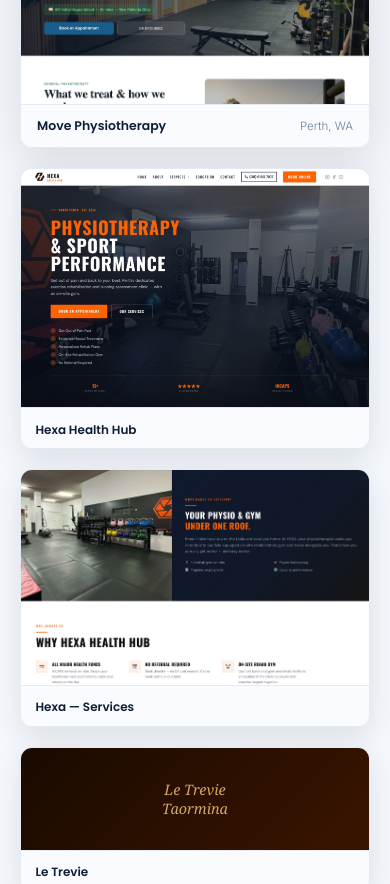
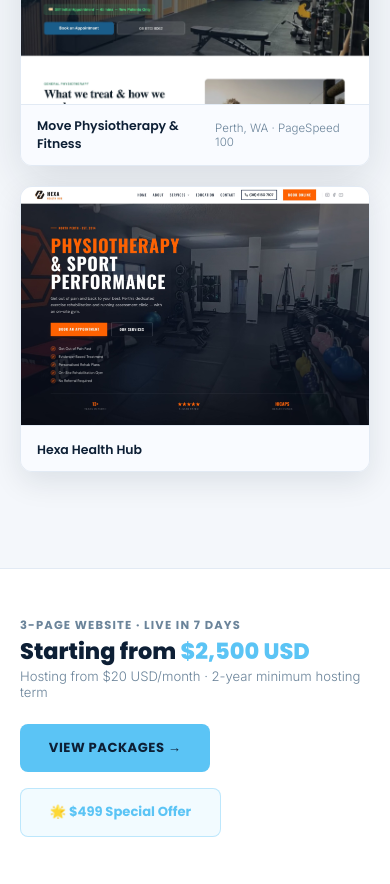
Before and after one commit to MoveXMedia/movexmedia, a Next.js app: page / in a window 390 px wide. Shown: the part 4200-5084 px from the top of the page. Built offline with nearby package versions, Linux system fonts and the light colour scheme.

Commit message:
2yr hosting min everywhere; homepage portfolio 2-up + separate price CTA; services mobile fix

```diff
--- a/pages/get-started.js
+++ b/pages/get-started.js
@@ -91,7 +91,7 @@
             <a href={BOOKING_URL} className="btn btn-lg pulse">Book a Free Call with Daniel →</a>
           </div>
           <p style={{ color: 'rgba(255,255,255,0.25)', fontSize: '0.78rem', marginTop: '1rem', fontWeight: 300 }}>
-            No obligation · Takes 15 minutes · All prices in USD
+            All prices in USD · 2-year minimum hosting term
           </p>
         </div>
       </section>
@@ -295,7 +295,7 @@
           </p>
           <a href={BOOKING_URL} className="btn btn-lg pulse">Book My Free Call with Daniel →</a>
           <div style={{ display: 'flex', gap: '2rem', justifyContent: 'center', flexWrap: 'wrap', marginTop: '2rem' }}>
-            {['$499 USD one-off', '$20 USD/month (2yr min)', 'Live in 7 days', 'You own the site'].map(item => (
+            {['$499 USD one-off', 'Live in 7 days', '$20 USD/mo · 2yr min', 'You own the site'].map(item => (
               <div key={item} style={{ display: 'flex', alignItems: 'center', gap: '0.4rem', color: 'rgba(255,255,255,0.35)', fontSize: '0.8rem', fontWeight: 300 }}>
                 <span style={{ color: '#5bc4f5', fontSize: '0.7rem' }}>✓</span> {item}
               </div>
--- a/pages/index.js
+++ b/pages/index.js
@@ -229,35 +229,19 @@
 
           </div>
 
-          {/* Portfolio */}
-          <div style={{ display: 'grid', gridTemplateColumns: '2fr 1fr 1fr', gap: '1.25rem', alignItems: 'start' }} className="portfolio-grid-home">
+          {/* Portfolio — Move Physio + Hexa home only */}
+          <div style={{ display: 'grid', gridTemplateColumns: '3fr 2fr', gap: '1.25rem', alignItems: 'start' }} className="portfolio-grid-home">
             <div style={{ borderRadius: '12px', overflow: 'hidden', boxShadow: '0 16px 48px rgba(13,31,53,0.12)', border: '1px solid #e2eaf4' }}>
               <img src="/work-move-physio.png" alt="Move Physiotherapy website" style={{ width: '100%', display: 'block' }} />
               <div style={{ padding: '0.75rem 1rem', background: '#f9fbff', borderTop: '1px solid #e2eaf4', display: 'flex', alignItems: 'center', justifyContent: 'space-between' }}>
-                <span style={{ fontFamily: 'Poppins, sans-serif', fontWeight: 600, fontSize: '0.78rem', color: '#0d1f35' }}>Move Physiotherapy</span>
-                <span style={{ fontSize: '0.72rem', color: '#6b849a', fontWeight: 300 }}>Perth, WA</span>
+                <span style={{ fontFamily: 'Poppins, sans-serif', fontWeight: 600, fontSize: '0.78rem', color: '#0d1f35' }}>Move Physiotherapy & Fitness</span>
+                <span style={{ fontSize: '0.72rem', color: '#6b849a', fontWeight: 300 }}>Perth, WA · PageSpeed 100</span>
               </div>
             </div>
             <div style={{ borderRadius: '12px', overflow: 'hidden', boxShadow: '0 10px 30px rgba(13,31,53,0.1)', border: '1px solid #e2eaf4' }}>
               <img src="/work-hexa-1.png" alt="Hexa Health Hub website" style={{ width: '100%', display: 'block' }} />
-              <div style={{ padding: '0.6rem 0.9rem', background: '#f9fbff', borderTop: '1px solid #e2eaf4' }}>
-                <span style={{ fontFamily: 'Poppins, sans-serif', fontWeight: 600, fontSize: '0.75rem', color: '#0d1f35' }}>Hexa Health Hub</span>
-              </div>
-            </div>
-            <div style={{ display: 'flex', flexDirection: 'column', gap: '1.25rem' }}>
-              <div style={{ borderRadius: '12px', overflow: 'hidden', boxShadow: '0 10px 30px rgba(13,31,53,0.1)', border: '1px solid #e2eaf4' }}>
-                <img src="/work-hexa-2.png" alt="Hexa Health Hub interior" style={{ width: '100%', display: 'block' }} />
-                <div style={{ padding: '0.6rem 0.9rem', background: '#f9fbff', borderTop: '1px solid #e2eaf4' }}>
-                  <span style={{ fontFamily: 'Poppins, sans-serif', fontWeight: 600, fontSize: '0.75rem', color: '#0d1f35' }}>Hexa — Services</span>
-                </div>
-              </div>
-              <div style={{ borderRadius: '12px', overflow: 'hidden', boxShadow: '0 10px 30px rgba(13,31,53,0.1)', border: '1px solid #e2eaf4' }}>
-                <div style={{ background: 'linear-gradient(135deg, #1a0a00, #3a1500)', padding: '2rem 1rem', display: 'flex', alignItems: 'center', justifyContent: 'center', minHeight: '100px' }}>
-                  <span style={{ color: '#d4a862', fontFamily: 'Georgia, serif', fontSize: '0.9rem', textAlign: 'center', fontStyle: 'italic' }}>Le Trevie<br/>Taormina</span>
-                </div>
-                <div style={{ padding: '0.6rem 0.9rem', background: '#f9fbff', borderTop: '1px solid #e2eaf4' }}>
-                  <span style={{ fontFamily: 'Poppins, sans-serif', fontWeight: 600, fontSize: '0.75rem', color: '#0d1f35' }}>Le Trevie</span>
-                </div>
+              <div style={{ padding: '0.75rem 1rem', background: '#f9fbff', borderTop: '1px solid #e2eaf4' }}>
+                <span style={{ fontFamily: 'Poppins, sans-serif', fontWeight: 600, fontSize: '0.78rem', color: '#0d1f35' }}>Hexa Health Hub</span>
               </div>
             </div>
           </div>
@@ -267,6 +251,27 @@
           @media (max-width: 900px) { .website-top-grid { grid-template-columns: 1fr !important; gap: 3rem !important; } }
           @media (max-width: 700px) { .portfolio-grid-home { grid-template-columns: 1fr !important; } }
         `}</style>
+      </section>
+
+      {/* ── WEBSITE OFFER CTA ── */}
+      <section style={{ padding: '3rem 2rem', background: '#ffffff', borderTop: '1px solid #e2eaf4' }}>
+        <div style={{ maxWidth: '1200px', margin: '0 auto', display: 'flex', alignItems: 'center', justifyContent: 'space-between', flexWrap: 'wrap', gap: '1.5rem' }}>
+          <div>
+            <div style={{ fontFamily: 'Poppins, sans-serif', fontSize: '0.72rem', fontWeight: 700, letterSpacing: '0.1em', textTransform: 'uppercase', color: '#6b849a', marginBottom: '0.3rem' }}>3-page website · Live in 7 days</div>
+            <div style={{ fontFamily: 'Poppins, sans-serif', fontWeight: 900, fontSize: 'clamp(1.4rem, 3vw, 2rem)', color: '#0d1f35', lineHeight: 1.1 }}>
+              Starting from <span style={{ color: '#5bc4f5' }}>$2,500 USD</span>
+            </div>
+            <div style={{ color: '#6b849a', fontSize: '0.82rem', marginTop: '0.3rem', fontWeight: 300 }}>Hosting from $20 USD/month · 2-year minimum hosting term</div>
+          </div>
+          <div style={{ display: 'flex', gap: '1rem', flexWrap: 'wrap' }}>
+            <Link href="/website-development" style={{ display: 'inline-flex', alignItems: 'center', padding: '0.85rem 1.8rem', background: '#5bc4f5', borderRadius: '8px', fontFamily: 'Poppins, sans-serif', fontWeight: 700, fontSize: '0.82rem', color: '#0d1f35', letterSpacing: '0.04em', textTransform: 'uppercase', textDecoration: 'none' }}>
+              View Packages →
+            </Link>
+            <Link href="/get-started" style={{ display: 'inline-flex', alignItems: 'center', padding: '0.85rem 1.8rem', background: 'rgba(91,196,245,0.08)', border: '1px solid rgba(91,196,245,0.35)', borderRadius: '8px', fontFamily: 'Poppins, sans-serif', fontWeight: 700, fontSize: '0.82rem', color: '#5bc4f5', textDecoration: 'none' }}>
+              🌟 $499 Special Offer
+            </Link>
+          </div>
+        </div>
       </section>
 
       {/* ── SERVICES (dark) ── */}
--- a/pages/side-hustle.js
+++ b/pages/side-hustle.js
@@ -339,7 +339,7 @@
             <div>
               <div style={{ fontSize: '0.7rem', fontWeight: 700, color: '#5bc4f5', letterSpacing: '0.1em', textTransform: 'uppercase', marginBottom: '0.5rem' }}>3-page website · Live in 7 days</div>
               <div style={{ fontWeight: 900, fontSize: '3rem', lineHeight: 1, color: '#5bc4f5' }}>$499 <span style={{ fontSize: '1.1rem', color: 'rgba(255,255,255,0.4)', fontWeight: 300 }}>USD</span></div>
-              <div style={{ color: 'rgba(255,255,255,0.4)', fontSize: '0.85rem', marginTop: '0.4rem', fontWeight: 300 }}>+ $20 USD/month hosting · 2-year minimum hosting term · You own the site</div>
+              <div style={{ color: 'rgba(255,255,255,0.4)', fontSize: '0.85rem', marginTop: '0.4rem', fontWeight: 300 }}>+ $20 USD/month hosting · 2-year minimum hosting term · 2-year minimum hosting commitment</div>
             </div>
             <a href={BOOKING_URL} className="btn pulse">Start Today →</a>
           </div>
@@ -444,7 +444,7 @@
             Book My Free Call with Daniel →
           </a>
           <div style={{ display: 'flex', gap: '2rem', justifyContent: 'center', flexWrap: 'wrap', marginTop: '1.5rem' }}>
-            {['$499 USD one-off', 'Live in 7 days', '$20 USD/mo (2yr min)', 'You own the site'].map(item => (
+            {['$499 USD one-off', 'Live in 7 days', '$20/mo · 2yr min', 'You own the site'].map(item => (
               <div key={item} style={{ display: 'flex', alignItems: 'center', gap: '0.4rem', color: 'rgba(255,255,255,0.35)', fontSize: '0.8rem', fontWeight: 300 }}>
                 <span style={{ color: '#5bc4f5', fontSize: '0.7rem' }}>✓</span> {item}
               </div>
```
Also changed, not shown: pages/pricing.js (+4 -4 lines), pages/services.js (+11 -3 lines).
